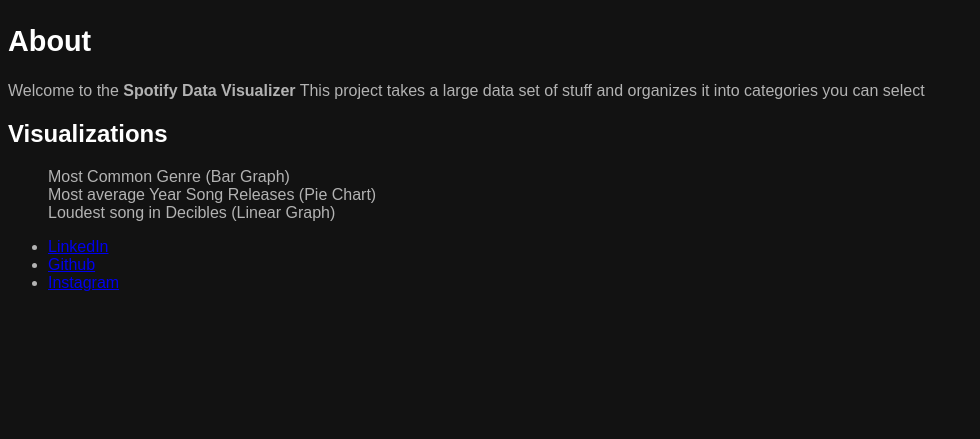
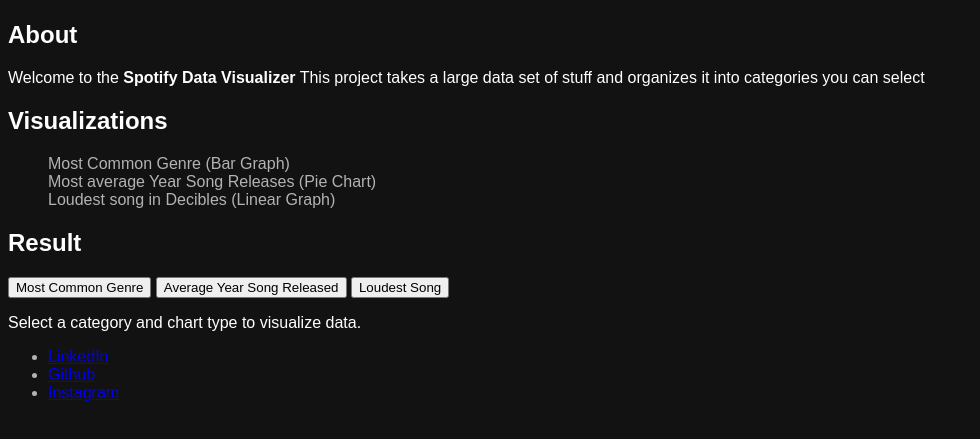
Before and after one commit to dmartinez6319/fiu-spotify, a plain HTML site: page index.html in a window 1280 px wide. Shown: the part 151-590 px from the top of the page, without its empty margins (0-980 px from the left). Drawn offline with Linux system fonts and the light colour scheme.

Commit message:
HTML / CSS basic styling

```diff
--- a/index.html
+++ b/index.html
@@ -15,12 +15,14 @@
         <section>
 
         <div class="info-section">
+            <div class = "about-section">
                 <h2>About</h2>
                 <p>Welcome to the <b>Spotify Data Visualizer</b> This project takes a large data set of stuff
                     and organizes it into categories you can select</p>
-            <div>
+                </div>
+                    <div>
                 <h2>Visualizations</h2>
-                <ul>
+                <ul class = "visual-list">
                     <li>Most Common Genre (Bar Graph)</li>
                     <li>Most average Year Song Releases (Pie Chart)</li>
                     <li>Loudest song in Decibles (Linear Graph)</li>
@@ -29,6 +31,25 @@
         </div>
 
         </section>
+
+        <section class = "result-section">
+            <div class = "result-container">
+                <h2 class = "result-title">Result</h2>
+                <div class = "btn-container">
+                    <button class = "result-btn" id = "genre-btn">Most Common Genre</button>
+                    <button class = "result-btn" id = "average-btn">Average Year Song Released</button>
+                    <button class = "result-btn" id = "loudest-btn">Loudest Song</button>
+                </div>
+
+                <div class = "result-card">
+                    <div>
+                        <p class = "result-intro-text">Select a category and chart type to visualize data.</p>
+                    </div>
+                </div>
+
+            </div>
+        </section>
+
     <footer>
         <ul>
             <li><a href="https://google.com" target="_blank">LinkedIn</a></li>
--- a/styles.css
+++ b/styles.css
@@ -1,5 +1,13 @@
 :root {
     font-family: sans-serif;
+}
+
+* {
+    /* outline: 1px solid red; */
+}
+
+html {
+    margin: 0;
 }
 
 body {
@@ -27,3 +35,56 @@ img {
 .info-section ul {
     list-style: none;
 }
+
+/* header {
+    display: flex;
+    justify-content: space-around;
+    align-items: center;
+}
+
+header > img {
+    width: 150px;
+    height: 50px;
+}
+
+.info-section {
+    display: flex;
+    flex-direction: row;
+    justify-content: center;
+    align-items: center;
+    flex-wrap: wrap;
+    padding: 2rem;
+    gap: 1rem;
+}
+
+footer {
+    position: absolute;
+    bottom: 0%;
+    width: 100vw;
+    margin-left: -8px;
+    background-color: rgb(33, 33, 33);
+    display: flex;
+    justify-content: center;
+}
+
+footer > ul {
+    display: flex;
+    justify-content: space-around;
+    width: 50%;
+
+}
+
+footer > ul > li {
+    padding: 2rem;
+    all: unset;
+}
+
+footer > ul > li > a{
+    all: unset;
+    cursor: pointer;
+}
+
+footer > ul > li:hover{
+    background-color: white;
+    color: black;
+} */
```
